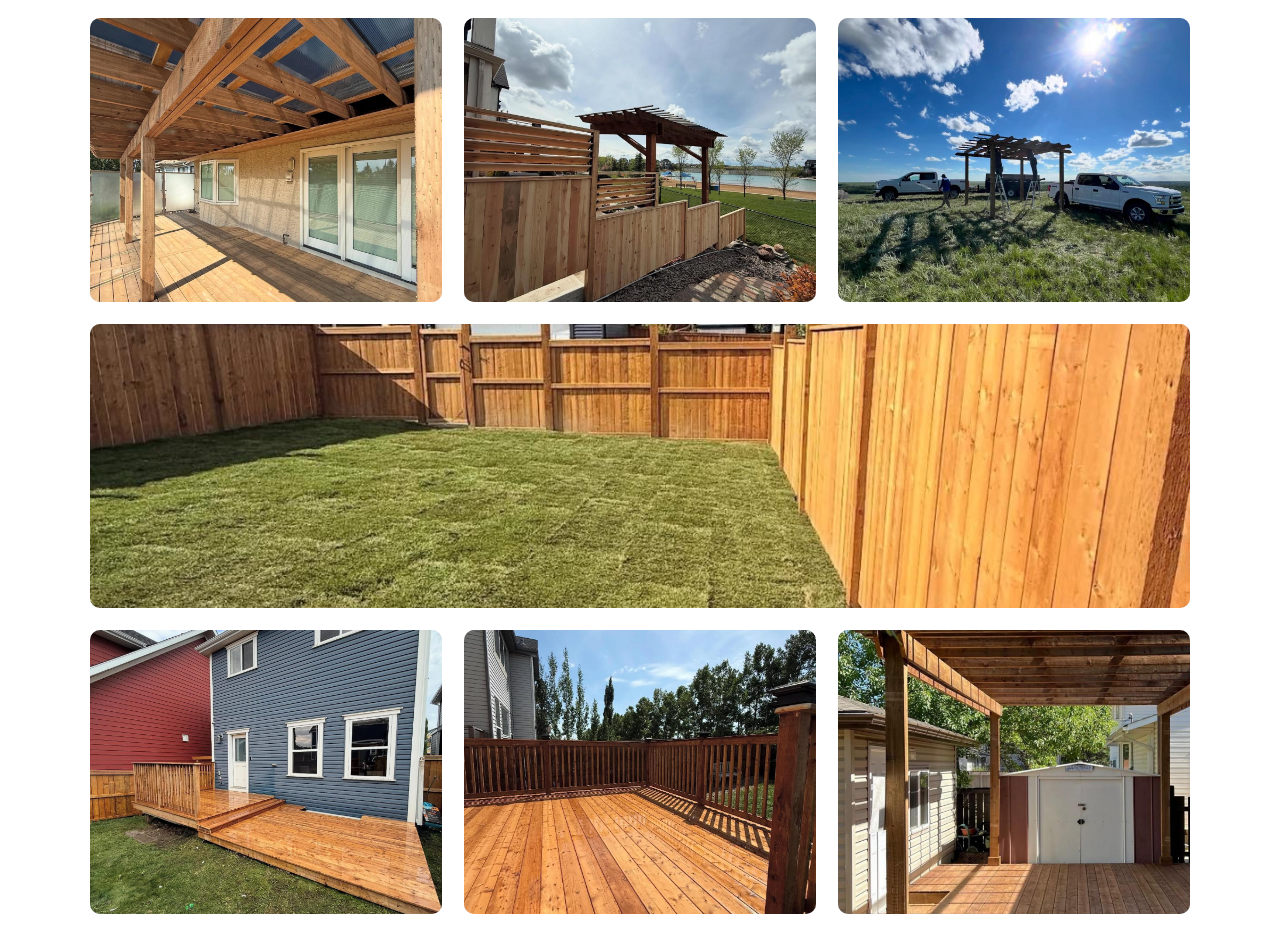
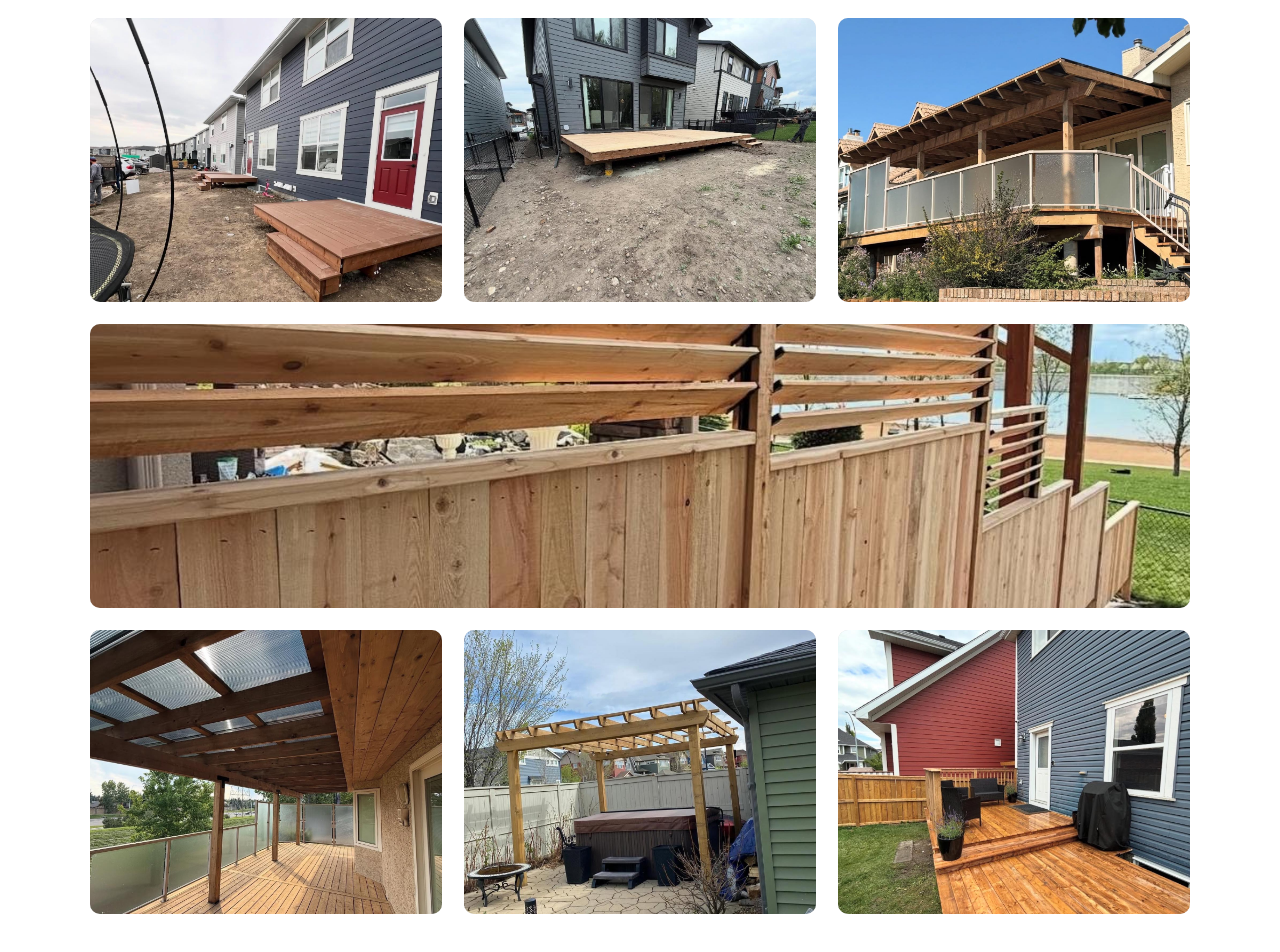
Before and after one commit to Syntactix31/capstone-proj, a Next.js app: page /projects in a window 1280 px wide. Shown: the part 2558-3510 px from the top of the page. Built offline with nearby package versions, Linux system fonts and the light colour scheme.

Commit message:
added scanMedia and made sure that the code scans the folder rather than the media being hardcoded in

```diff
--- /dev/null
+++ b/src/app/api/ScanMedia/route.js
@@ -0,0 +1,33 @@
+import { readdir } from "fs/promises";
+import path from "path";
+
+export async function GET() {
+  try {
+    const folderPath = path.join(process.cwd(), "public/projects");
+    const files = await readdir(folderPath);
+
+    // Only accept images and mp4 videos
+    const media = files
+      .filter((f) => /\.(jpg|jpeg|png|gif|mp4)$/i.test(f))
+      .map((f) => {
+        const type = /\.mp4$/i.test(f) ? "video" : "image";
+        const poster = type === "video" ? `/projects/${f}-poster.jpg` : undefined;
+        return { src: `/projects/${f}`, type, poster };
+      });
+
+    //Sort: videos first, then images
+    media.sort((a, b) => {
+      if (a.type === b.type) return 0;
+      return a.type === "video" ? -1 : 1;
+    });
+
+    return new Response(JSON.stringify(media), {
+      headers: { "Content-Type": "application/json" },
+    });
+  } catch (err) {
+    return new Response(JSON.stringify({ error: err.message }), {
+      status: 500,
+      headers: { "Content-Type": "application/json" },
+    });
+  }
+}
--- a/src/app/projects/page.js
+++ b/src/app/projects/page.js
@@ -6,31 +6,6 @@ import NavBar from "../components/Navbar.js";
 import Footer from "../components/Footer.js";
 
 // Media items: type = "image" | "video", src = file path, poster = video poster image
-const media = [
-  { type: "video", src: "/projects/Vid1.mp4", poster: "/projects/Post1.JPG" },
-  { type: "video", src: "/projects/Vid2.mp4", poster: "/projects/Post2.JPG" },
-  { type: "video", src: "/projects/Vid3.mp4", poster: "/projects/Post3.JPG" },
-  { type: "video", src: "/projects/Vid4.mp4", poster: "/projects/Post4.JPG" },
-  { type: "image", src: "/projects/Img18.JPG" },
-  { type: "image", src: "/projects/Img2.JPG" },
-  { type: "image", src: "/projects/Img3.JPG" },
-  { type: "image", src: "/projects/Img4.JPG" },
-  { type: "image", src: "/projects/Img11.JPG" },
-  { type: "image", src: "/projects/Img6.JPG" },
-  { type: "image", src: "/projects/Img7.JPG" },
-  { type: "image", src: "/projects/Img8.JPG" },
-  { type: "image", src: "/projects/Img12.JPG" },
-  { type: "image", src: "/projects/Img10.JPG" },
-  { type: "image", src: "/projects/Img5.JPG" },
-  { type: "image", src: "/projects/Img9.JPG" },
-  { type: "image", src: "/projects/Img13.JPG" },
-  { type: "image", src: "/projects/Img14.JPG" },
-  { type: "image", src: "/projects/Img15.JPG" },
-  { type: "image", src: "/projects/Img19.JPG" },
-  { type: "image", src: "/projects/Img17.JPG" },
-  { type: "image", src: "/projects/Img1.JPG" },
-  { type: "image", src: "/projects/Img16.JPG" }
-];
 
 // 23 “Figma slots” using 12-col grid.
 // Each item = { c: columnSpan, r: rowSpan }
@@ -116,6 +91,20 @@ function Tile({ src, type, poster, span, onClick, priority }) {
 }
 
 export default function ProjectsPage() {
+  // Load media from public/projects folder
+  const [media, setMedia] = useState([]);
+
+  // On mount, fetch media list from API
+  useEffect(() => {
+  async function loadMedia() {
+    const res = await fetch("/api/ScanMedia");
+    const data = await res.json();
+    setMedia(data);
+  }
+
+  loadMedia();
+  }, []);
+
   const [activeIndex, setActiveIndex] = useState(null);
   const visibleMedia = media.slice(0, 23);
   const closeModal = () => setActiveIndex(null);
```
